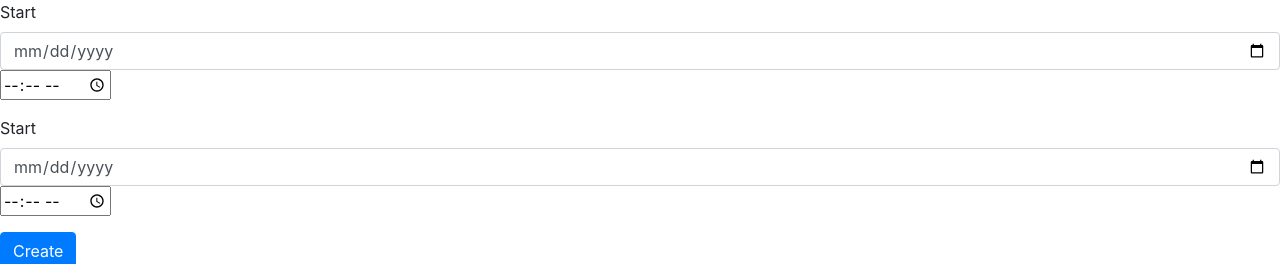
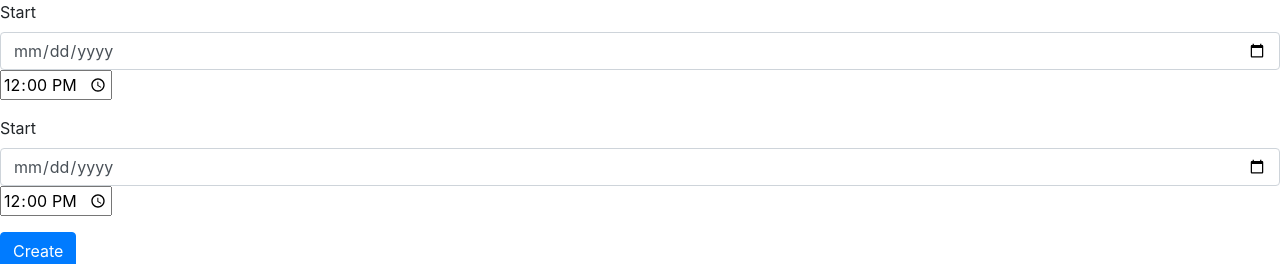
Before and after one commit to JaronArmiger/letusbreathe, a React (Create React App) app in the folder client/: page /eventform in a window 1280 px wide. Shown: the part 306-570 px from the top of the page. Built offline with nearby package versions, Linux system fonts and the light colour scheme.

Commit message:
display default time value in EventForm

```diff
--- a/client/src/components/EventForm.js
+++ b/client/src/components/EventForm.js
@@ -75,6 +75,7 @@ const EventForm = ({ errors, dispatch }) => {
         <input
           type='time'
           name='startTime'
+          value='12:00'
         />
       </Form.Group>
       <Form.Group>
@@ -86,6 +87,7 @@ const EventForm = ({ errors, dispatch }) => {
         <input
           type='time'
           name='endTime'
+          value='12:00'
         />
       </Form.Group>
       <Button
```
